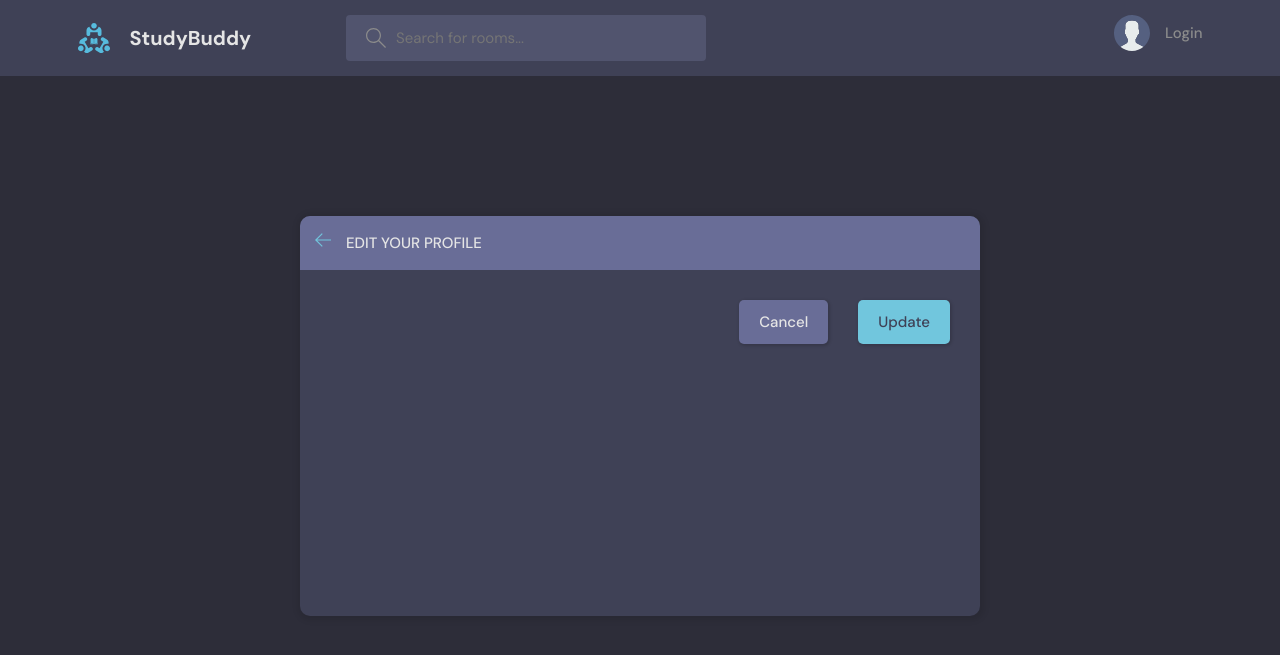
After one commit to GabrielKozlowski/LearningDjango, a Django app: template FirstLesson/base/templates/base/update_user.html in a window 1280 px wide. The commit adds this page. Shown: the top 655 px of the page. Run offline with Django 4.2, Linux system fonts and the light colour scheme; the template is opened without the code that fills it, so the values that code supplies are empty.

Commit message:
add def updateUser and connect with all text updateProfile

```diff
--- a/FirstLesson/base/templates/base/profile.html
+++ b/FirstLesson/base/templates/base/profile.html
@@ -16,7 +16,9 @@
           <div class="profile__info">
             <h3>{{user.username}}</h3>
             <p>@{{user.username}}</p>
-            <a href="edit-user.html" class="btn btn--main btn--pill">Edit Profile</a>
+            {% if request.user == user %}
+            <a href="{% url 'update-user' %}" class="btn btn--main btn--pill">Edit Profile</a>
+            {% endif %}
           </div>
           <div class="profile__about">
             <h3>About</h3>
--- /dev/null
+++ b/FirstLesson/base/templates/base/update_user.html
@@ -0,0 +1,40 @@
+{% extends 'main.html' %} {% block content %}
+
+<main class="update-account layout">
+    <div class="container">
+        <div class="layout__box">
+            <div class="layout__boxHeader">
+                <div class="layout__boxTitle">
+                    <a href="{% url 'user-profile' request.user.id %}">
+                        <svg version="1.1" xmlns="http://www.w3.org/2000/svg" width="32" height="32"
+                            viewBox="0 0 32 32">
+                            <title>arrow-left</title>
+                            <path
+                                d="M13.723 2.286l-13.723 13.714 13.719 13.714 1.616-1.611-10.96-10.96h27.625v-2.286h-27.625l10.965-10.965-1.616-1.607z">
+                            </path>
+                        </svg>
+                    </a>
+                    <h3>Edit your profile</h3>
+                </div>
+            </div>
+            <div class="layout__body">
+                <form class="form" action="" method="POST">
+                    {% csrf_token %}
+                    {% for field in form %}
+                    <div class="form__group">
+                        <label for="profile_pic">{{field.label}}</label>
+                        {{field}}
+                    </div>
+                    {% endfor %}
+
+                    <div class="form__action">
+                        <a class="btn btn--dark" href="index.html">Cancel</a>
+                        <button class="btn btn--main" type="submit">Update</button>
+                    </div>
+                </form>
+            </div>
+        </div>
+    </div>
+  </div>
+</main>
+{% endblock content %}
--- a/FirstLesson/base/urls.py
+++ b/FirstLesson/base/urls.py
@@ -10,9 +10,12 @@ urlpatterns = [
     path('room/<str:pk>/', views.room, name='room'),
     path('profile/<str:pk>/', views.userProfile, name="user-profile"),
 
+
     path('create-room/', views.createRoom, name="create-room"),
     path('update-room/<str:pk>/', views.updateRoom, name="update-room"),
     path('delete-room/<str:pk>/', views.deleteRoom, name='delete-room'),
-    path('delete-message/<str:pk>/', views.deleteMessage, name="delete-message")
+    path('delete-message/<str:pk>/', views.deleteMessage, name="delete-message"),
+
+    path('update-user', views.updateUser, name="update-user"),
 
 ]
--- a/FirstLesson/templates/navbar.html
+++ b/FirstLesson/templates/navbar.html
@@ -26,7 +26,7 @@
       <!-- Logged In -->
       {% if request.user.is_authenticated %}
       <div class="header__user">
-        <a href="profile.html">
+        <a href="{% url 'user-profile' request.user.id %}">
           <div class="avatar avatar--medium active">
             <img src="https://randomuser.me/api/portraits/men/37.jpg" />
           </div>
@@ -55,7 +55,7 @@
       </a>
       {% endif %}
       <div class="dropdown-menu">
-        <a href="settings.html" class="dropdown-link"
+        <a href="{% url 'update-user' %}" class="dropdown-link"
           ><svg
             version="1.1"
             xmlns="http://www.w3.org/2000/svg"
```
Also changed, not shown: FirstLesson/base/forms.py (+8 -1 lines), FirstLesson/base/views.py (+13 -1 lines), FirstLesson/db.sqlite3.
